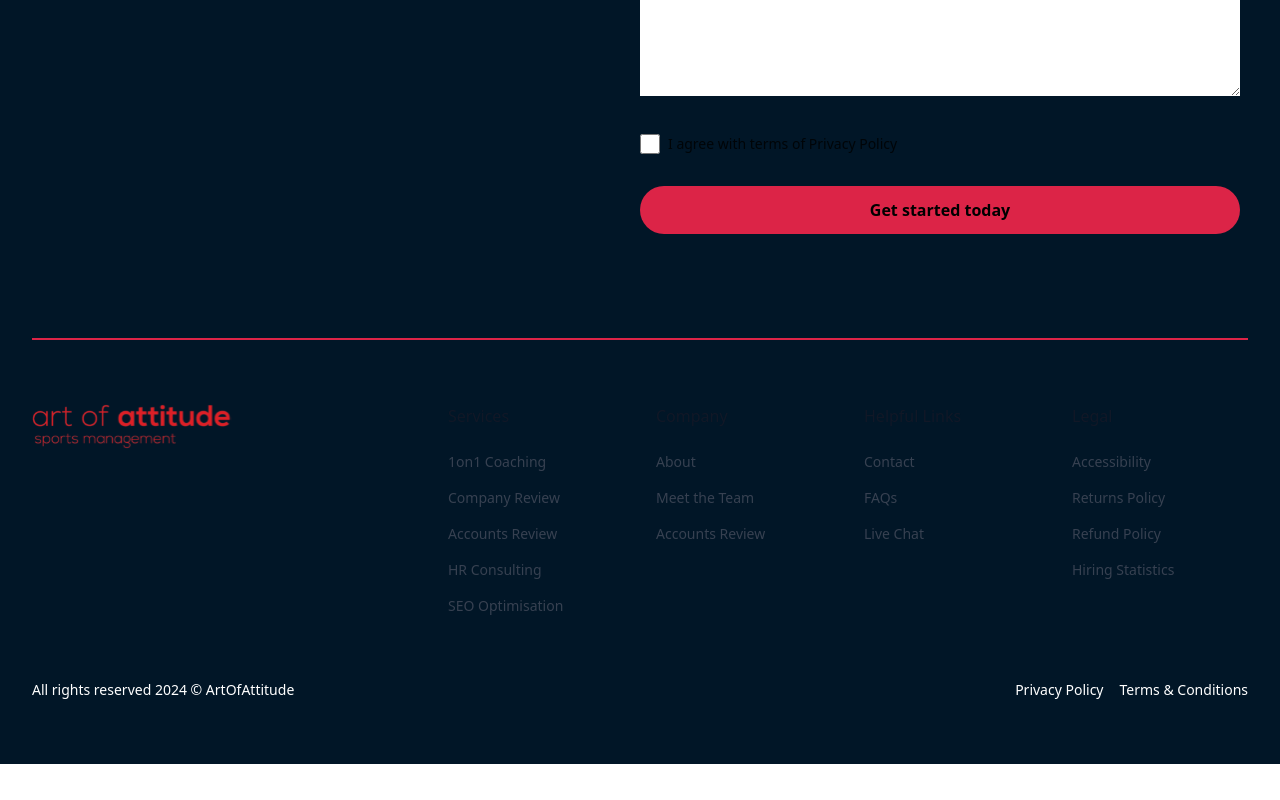
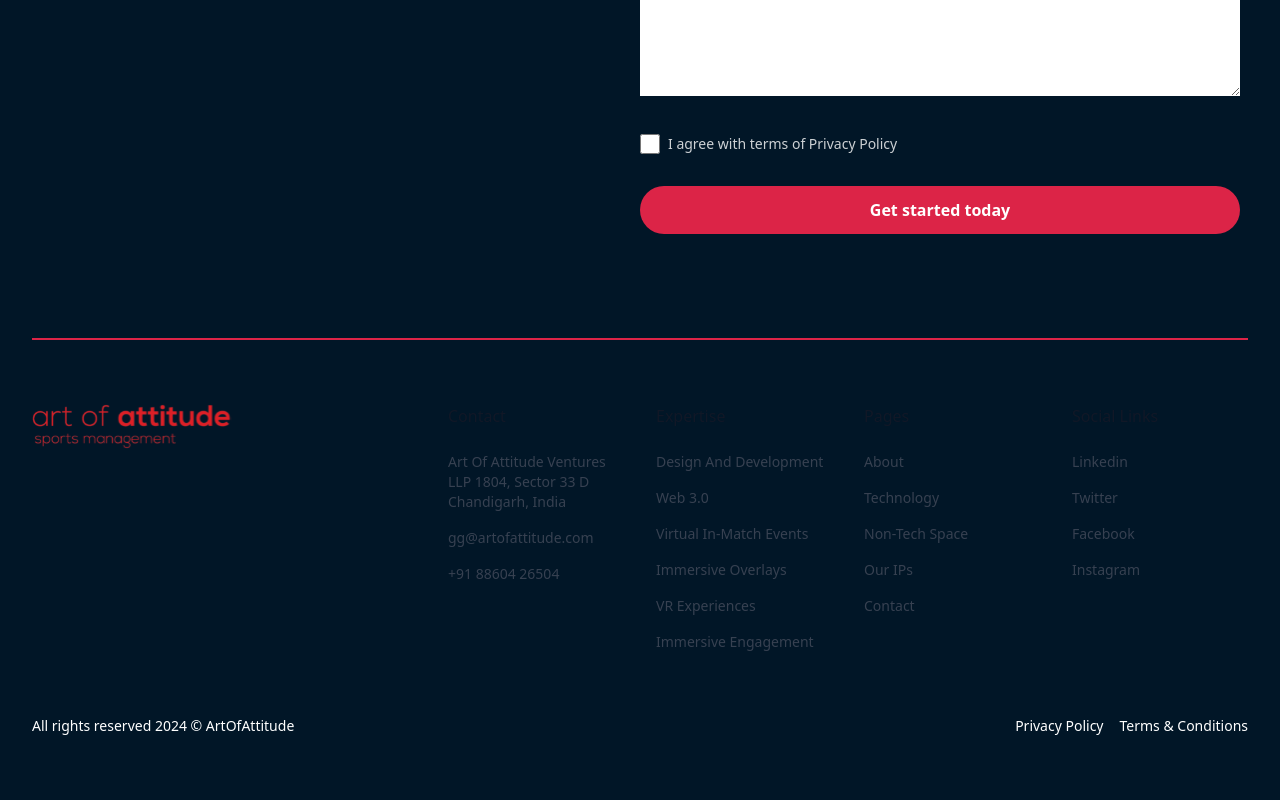
Before and after one commit to deep-69bits/art-of-attitude, a Next.js app: page /contact in a window 1280 px wide. Shown: the part 772-1572 px from the top of the page. Before the commit the page ends 1536 px from the top, so only its background shows below. Built offline with nearby package versions, Linux system fonts and the light colour scheme.

Commit message:
animation done

```diff
--- a/app/layout.js
+++ b/app/layout.js
@@ -13,8 +13,8 @@ const geistMono = localFont({
 });
 
 export const metadata = {
-  title: "Create Next App",
-  description: "Generated by create next app",
+  title: "Art Of Attitude",
+  description: "Sports Management",
 };
 
 export default function RootLayout({ children }) {
--- a/components/Home/FormSection.js
+++ b/components/Home/FormSection.js
@@ -40,11 +40,11 @@ export const Form = () => {
       </div>
       <div className="mt-8 flex items-center gap-2">
         <input type="checkbox" className="w-5 h-5 border-none"></input>
-        <div className="text-sm opacity-80">
+        <div className="text-sm text-white opacity-80">
           I agree with terms of Privacy Policy
         </div>
       </div>
-      <button className="w-full  mt-8 border-none bg-darkRed py-3 text-center rounded-full font-semibold">
+      <button className="w-full text-white  mt-8 border-none bg-darkRed py-3 text-center rounded-full font-semibold">
         Get started today
       </button>
     </div>
--- a/components/Home/heroSection.js
+++ b/components/Home/heroSection.js
@@ -1,12 +1,27 @@
 "use client";
 import { Parallax, ParallaxProvider } from "react-scroll-parallax";
+import { motion } from "framer-motion";
 
 export default function HeroSection() {
+  const words = ["Innovate.", "Perform.", "Win."];
+
+  const container = {
+    hidden: { opacity: 0 },
+    visible: (i = 1) => ({
+      opacity: 1,
+      transition: { staggerChildren: 0.5, delayChildren: i * 0.5 },
+    }),
+  };
+
+  const wordAnimation = {
+    hidden: { opacity: 0, y: 50 },
+    visible: { opacity: 1, y: 0, transition: { duration: 0.5 } },
+  };
   return (
     <div>
       {/* Parallax Background */}
       <Parallax
-       easing="easeInOut"
+        easing="easeInOut"
         opacity={[1, 0]}
         speed={-10} // Adjust speed for the parallax effect
         className="bg-cover bg-center h-screen absolute  w-full"
@@ -16,10 +31,23 @@ export default function HeroSection() {
       />
 
       {/* Content Positioned at the Bottom */}
-      <div  className="h-screen  flex items-end justify-center relative">
-        <h1 className="font-bold lg:text-9xl text-4xl  capitalize text-center translate-y-[-100px]">
-          Innovate. Perform. Win.
-        </h1>
+      <div className="h-screen  flex items-end justify-center relative">
+        <motion.h1
+          className="font-bold lg:text-9xl text-4xl capitalize text-center translate-y-[-100px]"
+          variants={container}
+          initial="hidden"
+          animate="visible"
+        >
+          {words.map((word, index) => (
+            <motion.span
+              key={index}
+              className="inline-block mr-2" // Adjust spacing between words as needed
+              variants={wordAnimation}
+            >
+              {word}
+            </motion.span>
+          ))}
+        </motion.h1>
       </div>
     </div>
   );
--- a/components/Layout/Footer.js
+++ b/components/Layout/Footer.js
@@ -20,66 +20,77 @@ const Footer = () => {
           <div className="grid grid-cols-1 gap-8 sm:grid-cols-2 lg:col-span-2 lg:grid-cols-4">
             <div>
               <p className="font-medium text-gray-900 dark:text-white">
-                Services
+                Contact
               </p>
 
               <ul className="mt-6 space-y-4 text-sm">
                 <li>
-                  <a
-                    href="#"
-                    className="text-gray-700 transition hover:opacity-75 dark:text-gray-200"
-                  >
-                    1on1 Coaching
-                  </a>
+                  <div className="text-gray-700 transition hover:opacity-75 dark:text-gray-200">
+                    Art Of Attitude Ventures LLP 1804, Sector 33 D Chandigarh,
+                    India
+                  </div>
                 </li>
 
                 <li>
-                  <a
-                    href="#"
-                    className="text-gray-700 transition hover:opacity-75 dark:text-gray-200"
-                  >
-                    Company Review
-                  </a>
+                  <div className="text-gray-700 transition hover:opacity-75 dark:text-gray-200">
+                    gg@artofattitude.com
+                  </div>
                 </li>
 
                 <li>
-                  <a
-                    href="#"
-                    className="text-gray-700 transition hover:opacity-75 dark:text-gray-200"
-                  >
-                    Accounts Review
-                  </a>
-                </li>
-
-                <li>
-                  <a
-                    href="#"
-                    className="text-gray-700 transition hover:opacity-75 dark:text-gray-200"
-                  >
-                    HR Consulting
-                  </a>
-                </li>
-
-                <li>
-                  <a
-                    href="#"
-                    className="text-gray-700 transition hover:opacity-75 dark:text-gray-200"
-                  >
-                    SEO Optimisation
-                  </a>
+                  <div className="text-gray-700 transition hover:opacity-75 dark:text-gray-200">
+                    +91 88604 26504
+                  </div>
                 </li>
               </ul>
             </div>
 
             <div>
               <p className="font-medium text-gray-900 dark:text-white">
-                Company
+                Expertise
               </p>
 
               <ul className="mt-6 space-y-4 text-sm">
                 <li>
+                  <div className="text-gray-700 transition hover:opacity-75 capitalize dark:text-gray-200">
+                  design and development
+                  </div>
+                </li>{" "}
+                <li>
+                  <div className="text-gray-700 transition hover:opacity-75 capitalize dark:text-gray-200">
+                  web 3.0
+                  </div>
+                </li>{" "}
+                <li>
+                  <div className="text-gray-700 transition hover:opacity-75 capitalize dark:text-gray-200">
+                  Virtual in-match events
+                  </div>
+                </li>{" "}
+                <li>
+                  <div className="text-gray-700 transition hover:opacity-75 capitalize dark:text-gray-200">
+                  immersive overlays
+                  </div>
+                </li>{" "}
+                <li>
+                  <div className="text-gray-700 transition hover:opacity-75 capitalize dark:text-gray-200">
+                  vR experiences
+                  </div>
+                </li>{" "}
+                <li>
+                  <div className="text-gray-700 transition hover:opacity-75 capitalize dark:text-gray-200">
+                  Immersive engagement
+                  </div>
+                </li>
+              </ul>
+            </div>
+
+            <div>
+              <p className="font-medium text-gray-900 dark:text-white">Pages</p>
+
+              <ul className="mt-6 space-y-4 text-sm">
+                <li>
                   <a
-                    href="#"
+                    href="/about"
                     className="text-gray-700 transition hover:opacity-75 dark:text-gray-200"
                   >
                     About
@@ -91,7 +102,7 @@ const Footer = () => {
                     href="#"
                     className="text-gray-700 transition hover:opacity-75 dark:text-gray-200"
                   >
-                    Meet the Team
+                    Technology
                   </a>
                 </li>
 
@@ -100,24 +111,41 @@ const Footer = () => {
                     href="#"
                     className="text-gray-700 transition hover:opacity-75 dark:text-gray-200"
                   >
-                    Accounts Review
+                    Non-Tech Space
+                  </a>
+                </li>
+
+                <li>
+                  <a
+                    href="/"
+                    className="text-gray-700 transition hover:opacity-75 dark:text-gray-200"
+                  >
+                    Our IPs
+                  </a>
+                </li>
+
+                <li>
+                  <a
+                    href="/contact"
+                    className="text-gray-700 transition hover:opacity-75 dark:text-gray-200"
+                  >
+                    Contact
                   </a>
                 </li>
               </ul>
             </div>
 
+
             <div>
-              <p className="font-medium text-gray-900 dark:text-white">
-                Helpful Links
-              </p>
+              <p className="font-medium text-gray-900 dark:text-white">Social Links</p>
 
               <ul className="mt-6 space-y-4 text-sm">
                 <li>
                   <a
-                    href="#"
+                    href="/about"
                     className="text-gray-700 transition hover:opacity-75 dark:text-gray-200"
                   >
-                    Contact
+                    Linkedin
                   </a>
                 </li>
 
@@ -126,7 +154,7 @@ const Footer = () => {
                     href="#"
                     className="text-gray-700 transition hover:opacity-75 dark:text-gray-200"
                   >
-                    FAQs
+                    Twitter
                   </a>
                 </li>
 
@@ -135,51 +163,19 @@ const Footer = () => {
                     href="#"
                     className="text-gray-700 transition hover:opacity-75 dark:text-gray-200"
                   >
-                    Live Chat
-                  </a>
-                </li>
-              </ul>
-            </div>
-
-            <div>
-              <p className="font-medium text-gray-900 dark:text-white">Legal</p>
-
-              <ul className="mt-6 space-y-4 text-sm">
-                <li>
-                  <a
-                    href="#"
-                    className="text-gray-700 transition hover:opacity-75 dark:text-gray-200"
-                  >
-                    Accessibility
+                    Facebook
                   </a>
                 </li>
 
                 <li>
                   <a
-                    href="#"
+                    href="/"
                     className="text-gray-700 transition hover:opacity-75 dark:text-gray-200"
                   >
-                    Returns Policy
+                    Instagram
                   </a>
                 </li>
 
-                <li>
-                  <a
-                    href="#"
-                    className="text-gray-700 transition hover:opacity-75 dark:text-gray-200"
-                  >
-                    Refund Policy
-                  </a>
-                </li>
-
-                <li>
-                  <a
-                    href="#"
-                    className="text-gray-700 transition hover:opacity-75 dark:text-gray-200"
-                  >
-                    Hiring Statistics
-                  </a>
-                </li>
               </ul>
             </div>
           </div>
```
Also changed, not shown: components/Home/FAQSection.js (+36 -17 lines).
